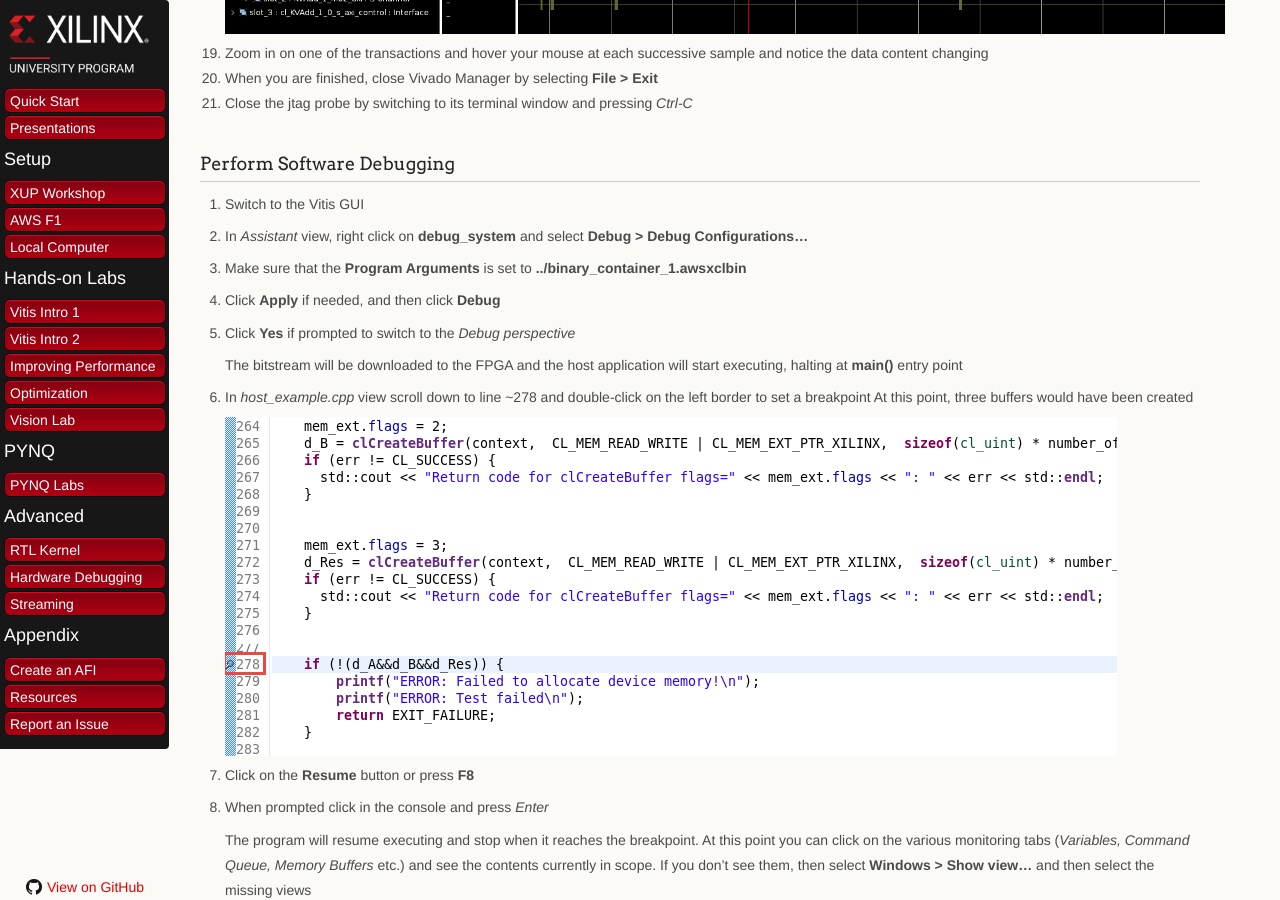
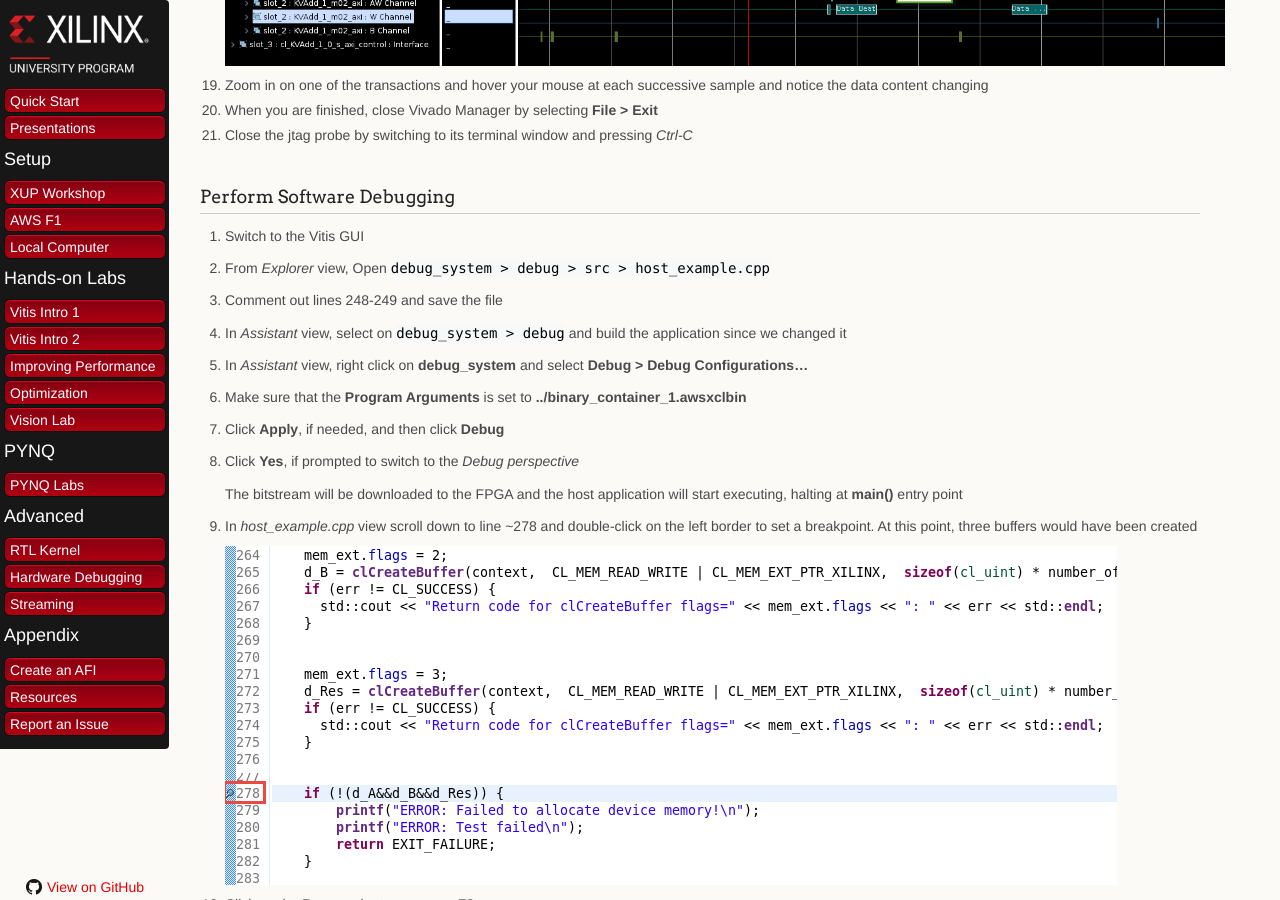
Before and after one commit to Xilinx/xup_compute_acceleration, a Jekyll site: the page built from docs/debug_lab.md, in a window 1280 px wide and 900 px high, scrolled down 6599 px. Built offline with Jekyll 4.4.1, drawn with Linux system fonts in a browser that asks for light colours; our own code applies the rules of GitHub Pages for plain Markdown files; some of the changed text lies outside the part shown.

Commit message:
Updated to 2021.1

```diff
--- a/docs/debug_lab.md
+++ b/docs/debug_lab.md
@@ -22,11 +22,12 @@
 
 To save time on compilation, a precompiled project will be provided with the Chipscope debug cores already included in the design.  See [Appendix](#steps-to-add-chipscope-debug-core-and-build-the-design) to learn how to add ChipScope debug cores
 
+**Note: If you are doing this lab in a new workspace, you must add the targeted platform first after opening Vitis**
+
 1. Continue with the same workspace `~/workspace`
 1. Click **File > Import...**
 1. In the *Import Projects* window, select **Vitis project exported zip file** and click **Next**
-1. Click on **Browse...** and select **debug\_system.ide.zip** from `~/xup_compute_acceleration/solutions/debug_lab` and click **OK**
-     Make sure that the three hierarchical options are checked
+1. Click on **Browse...** and select **debug\_system.ide.zip** from `~/xup_compute_acceleration/solutions/debug_lab` and click **OK**. Make sure that the three hierarchical options are checked
 1. Click **Finish**
 
 ### Hardware Debugging
@@ -171,23 +172,27 @@
 
 1. Switch to the Vitis GUI
 
+1. From *Explorer* view, Open `debug_system > debug > src > host_example.cpp`
+
+1. Comment out lines 248-249 and save the file
+
+1. In *Assistant* view, select on `debug_system > debug` and build the application since we changed it
+
 1. In *Assistant* view, right click on **debug\_system** and select **Debug > Debug Configurations...**
 
 1. Make sure that the **Program Arguments** is set to **../binary\_container\_1.awsxclbin**
 
-1. Click **Apply** if needed, and then click **Debug**
+1. Click **Apply**, if needed, and then click **Debug**
 
-1. Click **Yes** if prompted to switch to the *Debug perspective*
+1. Click **Yes**, if prompted to switch to the *Debug perspective*
 
     The bitstream will be downloaded to the FPGA and the host application will start executing, halting at **main()** entry point
 
-1. In *host_example.cpp* view scroll down to line ~278 and double-click on the left border to set a breakpoint  At this point, three buffers would have been created
+1. In *host_example.cpp* view scroll down to line ~278 and double-click on the left border to set a breakpoint.  At this point, three buffers would have been created
 
     ![](./images/debug_lab/set_breakpoint.png)
 
 1. Click on the **Resume** button or press **F8**
-
-1. When prompted click in the console and press *Enter*
 
     The program will resume executing and stop when it reaches the breakpoint.
     At this point you can click on the various monitoring tabs (*Variables, Command Queue, Memory Buffers* etc.) and see the contents currently in scope. If you don't see them, then select **Windows > Show view...** and then select the missing views
@@ -198,11 +203,9 @@
 
     Vitis debug allows command queues and memory buffers to be examined as the program execution progresses
 
-1. Click on the **Step Over** button or press **F6**
+1. Set a breakpoint at line 343 and press **F8** or **Resume** button
 
-    The execution will progress one statement at a time
-
-1. Continue pressing **F6** until you reach line ~338 at which point kernel will finish executing
+    The execution will progress and stop at line 343
 
 1. Select the **Memory Buffers** tab
 
@@ -237,7 +241,7 @@
 
 1. Press **F6** to execute `clReleaseKernel()`
 
-    Notice the Memory Buffers tab is empty as all memories are released
+    Notice the Memory Buffers tab is empty as all memories are released. Note: Since there is a bug in the IDE, this step may or may not work properly. Click the disconnect button if it fails and skip next step
 
 1. Click **F8** to complete the execution
 
```
Also changed, not shown: other parts of docs/debug_lab.md (+2 -1 lines).
